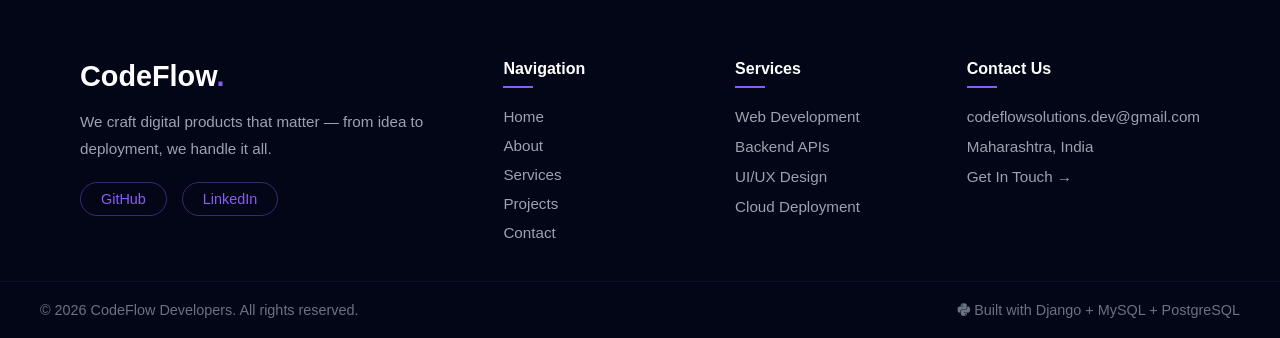
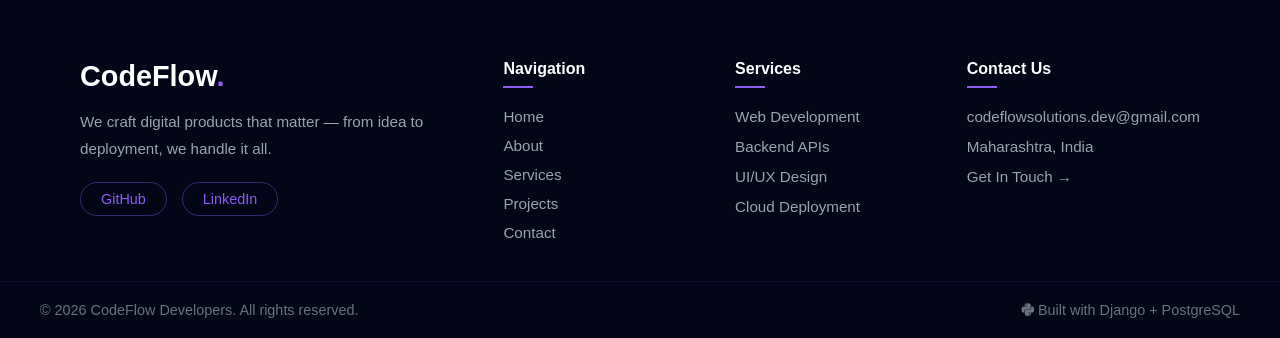
Before and after one commit to CodeFlow-Developers/Portfolio, a Django app: template projects/templates/projects/projects.html in a window 1280 px wide. Shown: the part 1538-1876 px from the top of the page. Run offline with Django 5.2, Linux system fonts and the light colour scheme; the template is opened without the code that fills it, so the values that code supplies are empty.

Commit message:
updates Sections

```diff
--- a/main/templates/main/base.html
+++ b/main/templates/main/base.html
@@ -90,7 +90,7 @@
     </div>
     <div class="footer-bottom">
         <p>&copy; 2026 CodeFlow Developers. All rights reserved.</p>
-        <p><i class="fa-brands fa-python"></i> Built with Django + MySQL + PostgreSQL </p>
+        <p><i class="fa-brands fa-python"></i> Built with Django + PostgreSQL </p>
     </div>
 
 </footer>
--- a/main/templates/main/sections/techstack.html
+++ b/main/templates/main/sections/techstack.html
@@ -18,7 +18,7 @@
             </div>
             <div class="tech-card">
                 <i class="bi bi-database"></i>
-                <span>MySQL</span>
+                <span>PostgreSQL</span>
             </div>
             <div class="tech-card">
                 <i class="bi bi-filetype-html"></i>
--- a/projects/static/projects/projects.css
+++ b/projects/static/projects/projects.css
@@ -104,7 +104,8 @@
 }
 
 .project-image img {
-    width: 100%; height: 100%;
+    width: 100%;
+    height: 100%;
     object-fit: cover;
     transition: transform 0.4s ease;
 }
```
Also changed, not shown: projects/CodeFlow_Developers_Portfolio.png (deleted).
